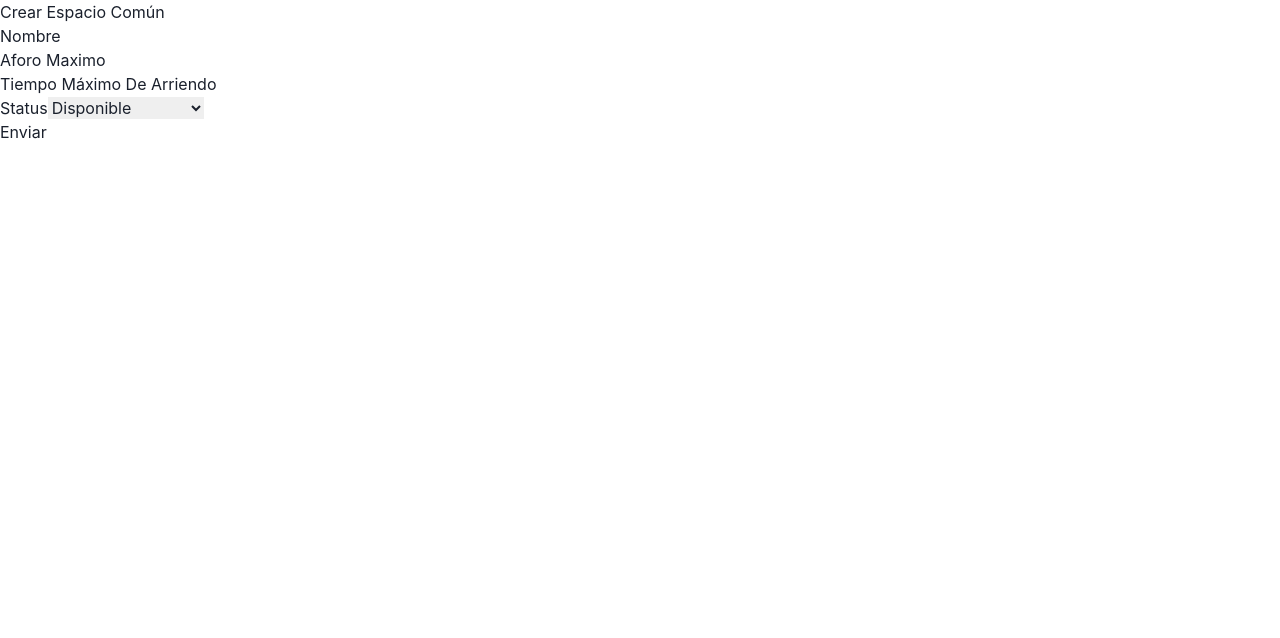
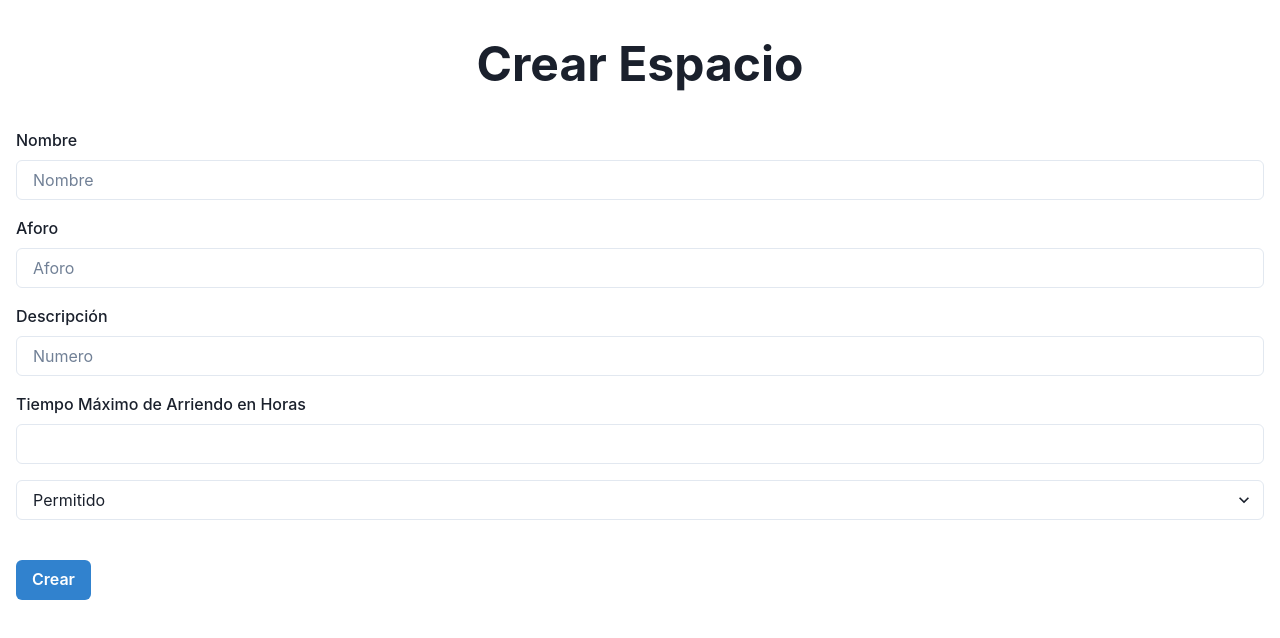
Before and after one commit to refh96/IECI, a Next.js app in the folder frontend/: page /espacio/crear in a window 1280 px wide. Shown: the top 638 px of the page. Built offline with nearby package versions, Linux system fonts and the light colour scheme.

Commit message:
crear páginas

```diff
--- a/frontend/pages/arrendatario/crear.js
+++ b/frontend/pages/arrendatario/crear.js
@@ -1,5 +1,4 @@
-import { useState} from 'react'
-import { Inter } from '@next/font/google'
+import { useState } from 'react'
 import axios from 'axios'
 import {Button, Container, Heading, HStack, Input, Stack, FormControl, FormLabel, Select} from '@chakra-ui/react'
 
@@ -32,6 +31,8 @@ const crearArrendatario = () =>{
       console.log('data mandada')
     })
   }
+
+
 
   return (
     <Container maxW="container.xl" mt={10}>
--- a/frontend/pages/espacio/crear.js
+++ b/frontend/pages/espacio/crear.js
@@ -1,93 +1,69 @@
-import Head from 'next/head'
-import { Inter } from '@next/font/google'
+import { useState } from 'react'
+import axios from 'axios'
+import {Button, Container, Heading, NumberInput, NumberInputField, NumberInputStepper, NumberIncrementStepper, NumberDecrementStepper, Input, Stack, FormControl, FormLabel, Select} from '@chakra-ui/react'
 
-const inter = Inter({ subsets: ['latin'] })
+const crearEspacio = () =>{
+  const [espacio, setEspacio] = useState({
+    nombre: '',
+    aforo: 0,
+    descripcion: '',
+    tiempoMáximoDeArriendo: 0,
+    status: 'Permitido'
+  })
 
-export default function Home() {
+  console.log(espacio)
 
-  const handleSubmit = async (event) => {
-    //Para el evento submit
-    event.preventDefault()
+  const handleChange = (e) => {
+    setEspacio({
+      ...espacio,
+      [e.target.name]:e.target.value
+    })
+  }
 
-    //Paso el elemento que genera el evento (el formulario)
-    let formulario = event.target;
-    //Creo un objeto con los datos del formulario.
-    const data = {
-      "nombre":formulario.nombre.value,
-      "aforo":formulario.aforo.value,
-      "tiempoMaximoDeArriendo":formulario.tiempoMaximoDeArriendo.value,
-      "status":formulario.status.value
-    }
+  const createEspacio = async (espacio) =>{
+    const response = await axios.post(`${process.env.SERVIDOR}/espacio`, espacio)
+    return response
+  }
 
-    // paso el onjeto a formato Json
-    const JSONdata = JSON.stringify(data)
-
-    // direccion de la api para guardar
-    const url = 'http://146.83.198.35:1095/api/Espacios'
-
-    // opciones de envio
-    const options = {
-      // Metodo post
-      method: 'POST',
-      // en formato JSON
-      headers: {
-        'Content-Type': 'application/json',
-      },
-      // El cuerpo(body) enviado es el objeto Json
-      body: JSONdata,
-    }
-
-    // Envio infoirmacion y espero respuesta
-    const response = await fetch(url, options)
-
-    // Get the response data from server as JSON.
-    // If server returns the name submitted, that means the form works.
-    const result = await response.json()
-    alert(`Is this your full name: ${result}`)
+  const submitEspacio = (e) => {
+    e.preventDefault()
+    createEspacio(espacio).then(res => {
+      console.log('data mandada')
+    })
   }
 
 
-    return (
-      <>
-        <Head>
-          <title>Crear Espacio Comun</title>
-          <meta name="description" content="Generated by create next app" />
-          <meta name="viewport" content="width=device-width, initial-scale=1" />
-          <link rel="icon" href="/favicon.ico" />
-        </Head>
-        <main className="continer">
-          <div className="card">
-            <div className="card-header">
-              <h3>Crear Espacio Común</h3>
-            </div>
-            <form  onSubmit={handleSubmit} >
-            <div className="card-body">
-              <div className="mb-3">
-                  <label className="form-label">Nombre</label>
-                  <input type="text" name="nombre" className="form-control"/>
-              </div>
-              <div className="mb-3">
-                  <label className="form-label">Aforo Maximo</label>
-                  <input type="text" name="aforo" className="form-control"/>
-              </div>
-              <div className="mb-3">
-                  <label className="form-label">Tiempo Máximo De Arriendo</label>
-                  <input type="number" name="tiempoMaximoDeArriendo" className="form-control"/>
-              </div>
-              <div className="mb-3">
-                  <label className="form-label">Status</label>
-                  <select name="status" className="form-select">
-                      <option>Disponible</option>
-                      <option>En Mantenimiento</option>
-                  </select>
-              </div>
-            </div>
-            <div className="card-footer">
-                <button className="btn btn-success w-100" type="submit">Enviar</button>
-            </div>
-            </form>
-          </div>
-        </main>
-      </>
-    )
+
+  return (
+    <Container maxW="container.xl" mt={10}>
+      <Heading size="2xl" textAlign={"center"}>Crear Espacio</Heading>
+      <Stack spacing={4} mt ={10}>
+        <FormControl id = 'nombre'>
+          <FormLabel>Nombre</FormLabel>
+          <Input type="text" placeholder="Nombre" name = "nombre" onChange={handleChange}/>
+        </FormControl>
+        <FormControl id = 'apellido'>
+          <FormLabel>Aforo</FormLabel>
+          <Input type="text" placeholder="Aforo" name = "aforo" onChange={handleChange}/>
+        </FormControl>
+        <FormControl id = 'numero'>
+          <FormLabel>Descripción</FormLabel>
+          <Input type="text" placeholder="Numero" name = "descripcion" onChange={handleChange}/>
+        </FormControl>
+        <FormControl id = 'correo'>
+          <FormLabel>Tiempo Máximo de Arriendo en Horas</FormLabel>
+          <Input type = "number" name = "tiempoMáximoDeArriendo" onChange={handleChange}/>
+        </FormControl>
+        <FormControl id = 'status'>
+          <Select name = 'status' onChange={handleChange}>
+            <option value='Permitido'>Permitido</option>
+            <option value='Bloqueado'>Bloqueado</option>
+          </Select>
+        </FormControl>
+      </Stack>
+      <Button colorScheme='blue' mt = {10} mb = {10} onClick={submitEspacio}>Crear</Button>
+    </Container>
+  )
 }
+
+export default crearEspacio
--- a/frontend/pages/index.js
+++ b/frontend/pages/index.js
@@ -19,7 +19,7 @@ export default function Home() {
             <Image src = 'https://www.pasteneyrojo.cl/configuraciones/imagen/noticia/noticia/95/imagen/039442431d09daa840ba04cdbfe67b94/type/detalle/' alt = 'Espacios'/>
           </Center>
           <Button colorScheme='red' onClick = {()=>router.push('/admin')}>Administrador</Button>
-          <Button colorScheme='blue' onClick = {()=>router.push('/usuario')}>Usuario</Button>
+          <Button colorScheme='blue' onClick = {()=>router.push('/ingreso')}>Usuario</Button>
         </Stack>
     </Container>
     </> )
--- a/frontend/pages/usuario.js
+++ b/frontend/pages/usuario.js
@@ -7,6 +7,8 @@ import { useRouter } from 'next/router'
 const inter = Inter({ subsets: ['latin'] })
 
 export default function Home() {
+
+  const router = useRouter()
 
   return (
     <>
```
Also changed, not shown: frontend/pages/arriendo/crear.js (+88 -75 lines), frontend/pages/arriendo/list.js (+16 -4 lines), frontend/pages/arrendatario/edit/[id].js (renamed from frontend/pages/arrendatario/[id].js), frontend/pages/arriendo/edit/[id].js (renamed from frontend/pages/arriendo/[id].js), frontend/pages/espacio/edit/[id].js (renamed from frontend/pages/espacio/[id].js).
